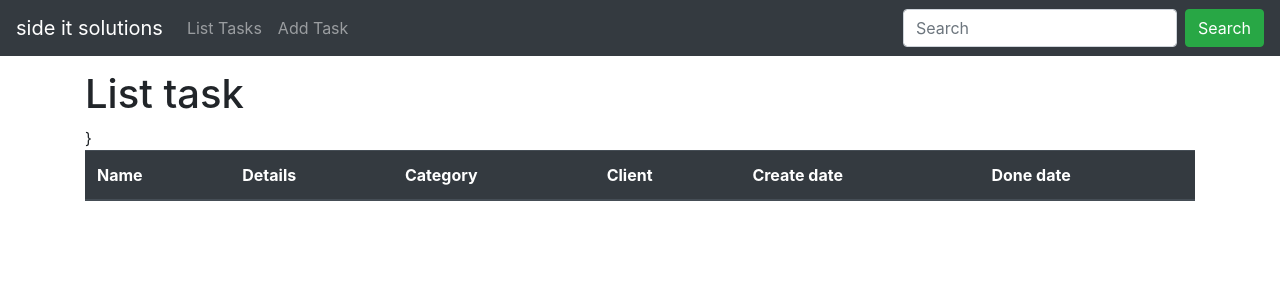
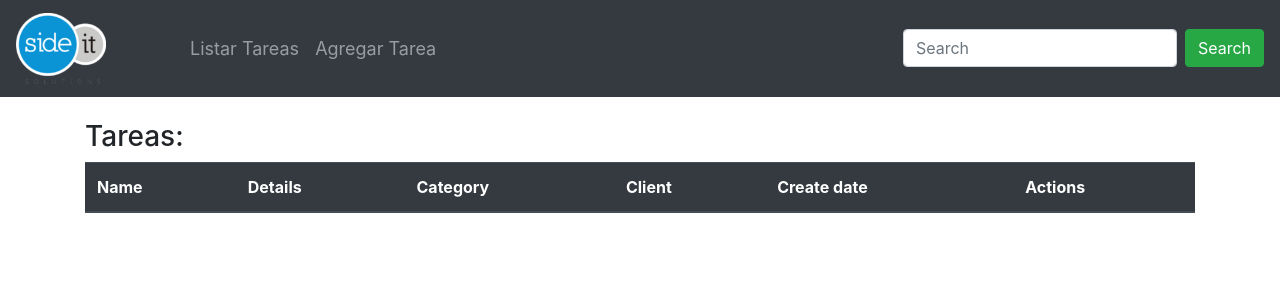
Before and after one commit to MarianoSeif/side_it_test, a Symfony app: template templates/task/task_list.html.twig in a window 1280 px wide. Shown: the top 300 px of the page. Run offline with Twig, Linux system fonts and the light colour scheme; the template is opened without the code that fills it, so the values that code supplies are empty; some libraries are stand-ins or nearby versions.

Commit message:
Primer version definitiva

```diff
--- a/composer.json
+++ b/composer.json
@@ -6,6 +6,8 @@
         "ext-ctype": "*",
         "ext-iconv": "*",
         "doctrine/annotations": "^1.8",
+        "symfony/asset": "3.4.*",
+        "symfony/config": "3.4.*",
         "symfony/console": "3.4.*",
         "symfony/dotenv": "3.4.*",
         "symfony/flex": "^1.3.1",
@@ -19,6 +21,7 @@
     },
     "require-dev": {
         "symfony/maker-bundle": "^1.14",
+        "symfony/var-dumper": "3.4.*",
         "symfony/web-server-bundle": "3.4.*"
     },
     "config": {
--- a/public/css/style.css
+++ b/public/css/style.css
@@ -1,3 +1,6 @@
 body{
-    padding-top: 70px;
+    padding-top: 120px;
 }
+.texto-navbar{
+    font-size: large;
+}
--- a/src/Form/NewTaskFormType.php
+++ b/src/Form/NewTaskFormType.php
@@ -14,7 +14,6 @@ class NewTaskFormType extends AbstractType
         $builder
             ->add('name')
             ->add('details')
-            ->add('done_date')
             ->add('create_date')
             ->add('category')
             ->add('client')
--- a/templates/base.html.twig
+++ b/templates/base.html.twig
@@ -2,7 +2,7 @@
 <html>
     <head>
         <meta charset="UTF-8">
-        <title>{% block title %}Welcome!{% endblock %}</title>
+        <title>{% block title %}{% endblock %}</title>
         <link rel="stylesheet" href="https://stackpath.bootstrapcdn.com/bootstrap/4.4.1/css/bootstrap.min.css" integrity="sha384-Vkoo8x4CGsO3+Hhxv8T/Q5PaXtkKtu6ug5TOeNV6gBiFeWPGFN9MuhOf23Q9Ifjh" crossorigin="anonymous">
         <link rel="stylesheet" type="text/css" href="css/style.css">
         <script src="https://kit.fontawesome.com/b1ad2c2357.js" crossorigin="anonymous"></script>
@@ -12,21 +12,23 @@
         <header>
             <div id="navbar">
                 <nav class="navbar navbar-expand-md navbar-dark fixed-top bg-dark">
-                    <a class="navbar-brand" href="{{path('index')}}"> side it solutions</a>
+                    <a class="navbar-brand" href="{{path('index')}}">
+                        <img src="{{ asset('images/logoside.png')}}" class="img-responsive" width="60%" alt="side it solutions">
+                    </a>
                     <button class="navbar-toggler" type="button" data-toggle="collapse" data-target="#navbarCollapse" aria-controls="navbarCollapse" aria-expanded="false" aria-label="Toggle navigation">
                         <span class="navbar-toggler-icon"></span>
                     </button>
                     <div class="collapse navbar-collapse" id="navbarCollapse">
                         <ul class="navbar-nav mr-auto">
                             <li class="nav-item">
-                                <a class="nav-link" href="{{path('listTask')}}">List Tasks<span class="sr-only">(current)</span></a>
+                                <a class="nav-link texto-navbar" href="{{path('listTask')}}">Listar Tareas<span class="sr-only">(current)</span></a>
                             </li>
                             <li class="nav-item">
-                                <a class="nav-link" href="{{path('addTask')}}">Add Task</a>
+                                <a class="nav-link texto-navbar" href="{{path('addTask')}}">Agregar Tarea</a>
                             </li>
                         </ul>
-                        <form class="form-inline mt-2 mt-md-0">
-                            <input class="form-control mr-sm-2" type="text" placeholder="Search" aria-label="Search">
+                        <form action="{{path('searchAction')}}" class="form-inline mt-2 mt-md-0">
+                            <input class="form-control mr-sm-2" type="text" name="value" placeholder="Search" aria-label="Search">
                             <button class="btn btn-success my-2 my-sm-0" type="submit">Search</button>
                         </form>
                     </div>
--- a/templates/task/task_add.html.twig
+++ b/templates/task/task_add.html.twig
@@ -1,11 +1,11 @@
 {% extends "base.html.twig" %}
 
-{% block title %} Add Task {% endblock %}
+{% block title %} Agregar Taera {% endblock %}
 {% block body %}
-    <h3>Add task</h3>
+    <h3>Agregar Tarea</h3>
     {{ form_start(newTaskForm, {'attr': {'novalidate': 'novalidate'}})}}
         {{ form_widget(newTaskForm)}}
-        <button class="btn btn-primary btn-lg" type="submit" formmethod="post"><i class="fa fa-save"></i> Create</button>
+        <button class="btn btn-primary btn-lg" type="submit" formmethod="post"><i class="fa fa-save"></i> Agregar</button>
     {{ form_end(newTaskForm) }}
     <br>
 {% endblock %}
--- a/templates/task/task_list.html.twig
+++ b/templates/task/task_list.html.twig
@@ -3,16 +3,16 @@
 {% block title %} Task list {% endblock %}
 
 {% block body %}
-    <h1>List task</h1>
-    <table class="table table-dark table-striped">
-        <thead>
+    <h3>Tareas:</h3>
+    <table class="table table-striped">
+        <thead class="thead-dark">
             <tr>
                 <th>Name</th>
                 <th>Details</th>
                 <th>Category</th>
                 <th>Client</th>
                 <th>Create date</th>
-                <th>Done date</th>
+                <th colspan="2">Actions</th>
             </tr>
         </thead>
         <tbody>
@@ -22,10 +22,19 @@
                     <td>{{task.details}}</td>
                     <td>{{task.category}}</td>
                     <td>{{task.client}}</td>
-                    {# <td>{{task.create_date}}</td>
-                    <td>{{task.done_date}}</td>  #}
+                    <td>{{task.createdate|date('Y-m-d')}}</td>
+                    <td align="center">
+                        <a href="{{ path('updateTask', {id: task.id}) }}">
+                            <i class="fa fa-pencil"></i>
+                        </a>
+                    </td>
+                    <td align="center">
+                        <a href="{{ path('removeTask', {id: task.id}) }}" onclick="return confirm('Está seguro que desea eliminar la tarea')">
+                            <i class="fa fa-trash"></i>
+                        </a>
+                    </td>
                 </tr>
-            {% endfor %}}
+            {% endfor %}
         </tbody>
     </table>
 
--- a/templates/task/task_test.html.twig
+++ b/templates/task/task_test.html.twig
@@ -1,5 +1,8 @@
 {% extends "base.html.twig" %}
 
 {% block body %}
-    <h1>test task, {{id}}</h1>
+    <h3>test task, {{task.id}}</h3>
+    <h3>test task, {{task.name}}</h3>
+    <h3>test task, {{create_date|date('Y-m-d')}}</h3>
+
 {% endblock %}
```
Also changed, not shown: config/routes.yaml (+10 -0 lines), src/Controller/TaskController.php (+46 -3 lines), src/Repository/TaskRepository.php (+11 -8 lines), templates/index.html.twig (+13 -1 lines), templates/task/task_update.html.twig (+9 -1 lines), 2 other files.
